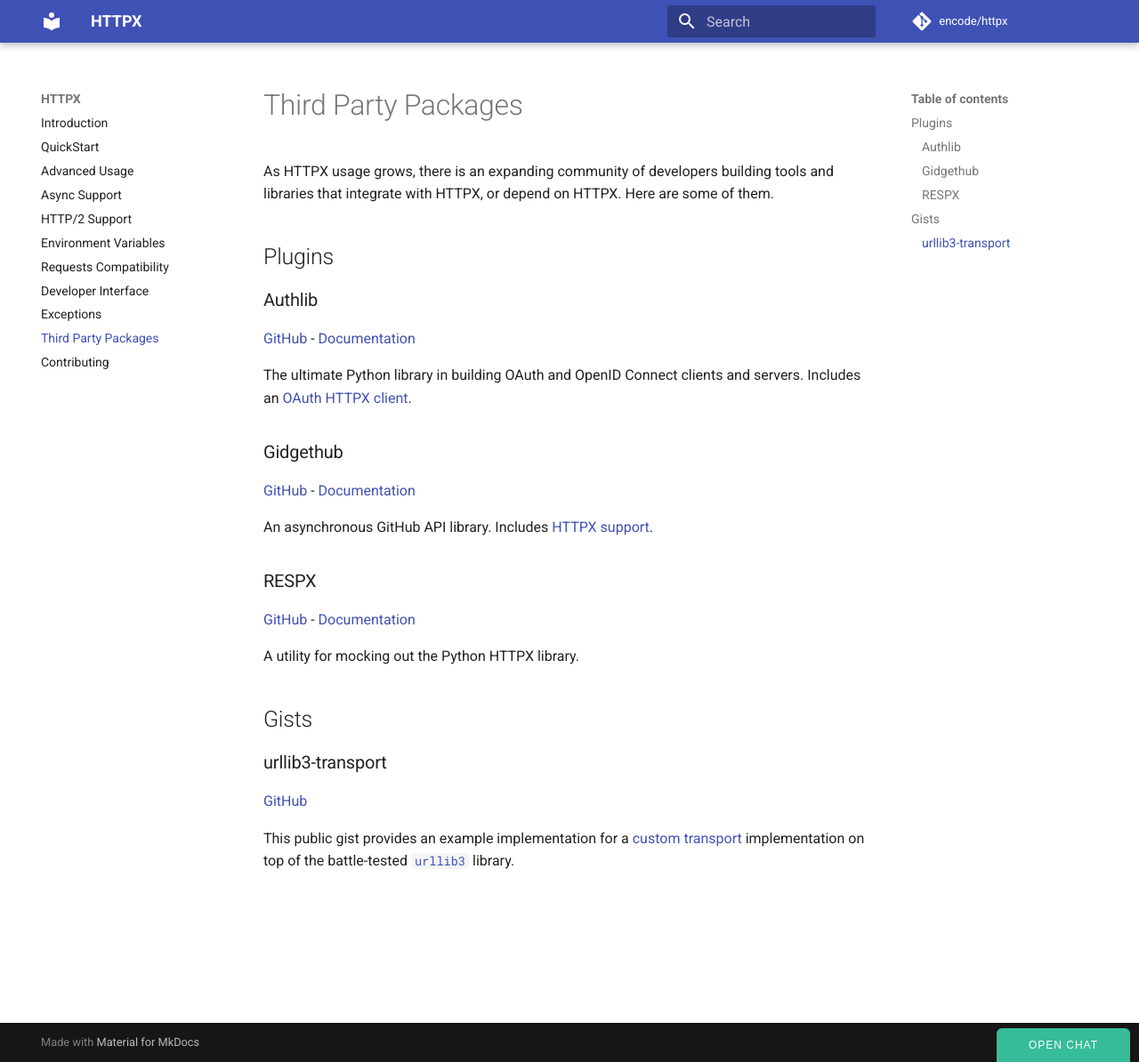
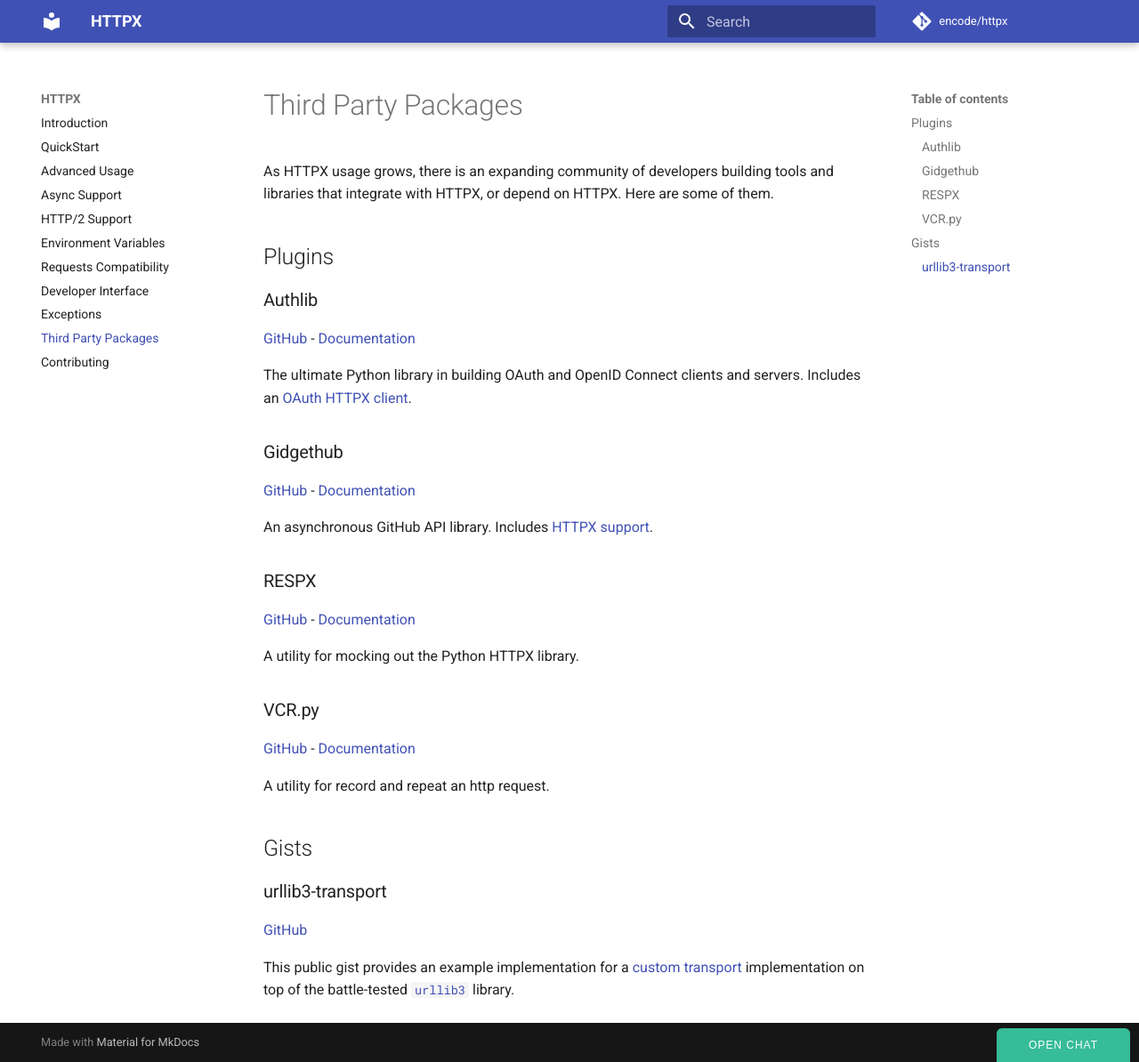
Before and after one commit to WorldStar0126/httpx, an MkDocs documentation site: the page built from docs/third-party-packages.md, in a window 1280 px wide and 1194 px high. Shown: the whole window at 89% size. Built offline with MkDocs 1.6.1 and Material for MkDocs 9.7.7, drawn with Linux system fonts in a browser that asks for light colours; comment, search, counter and statistics services are not loaded.

Commit message:
Add VCR.py to third party packages doc. (#1345)

```diff
--- a/docs/third-party-packages.md
+++ b/docs/third-party-packages.md
@@ -24,6 +24,13 @@ An asynchronous GitHub API library. Includes [HTTPX support](https://gidgethub.r
 
 A utility for mocking out the Python HTTPX library.
 
+### VCR.py
+
+[GitHub](https://github.com/kevin1024/vcrpy) - [Documentation](https://vcrpy.readthedocs.io/)
+
+A utility for record and repeat an http request.
+
+
 ## Gists
 
 <!-- NOTE: this list is in alphabetical order. -->
```
